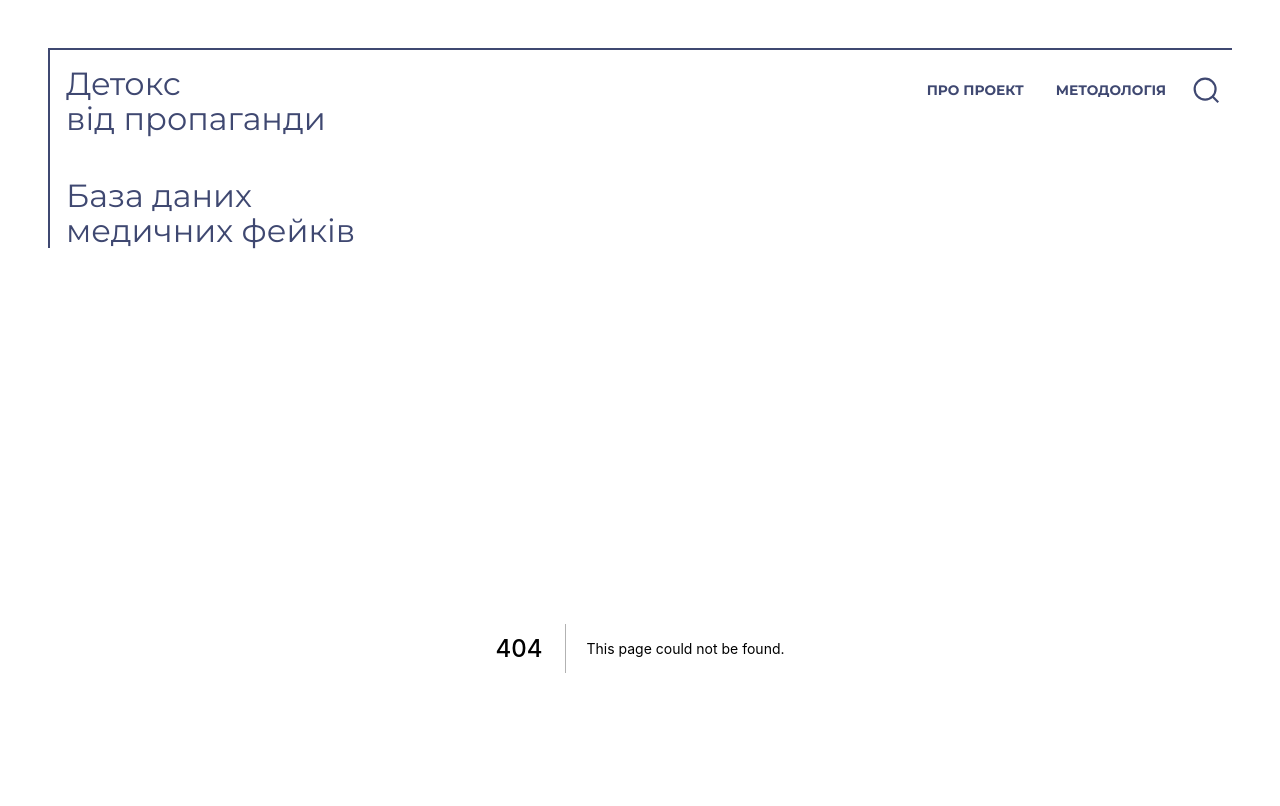
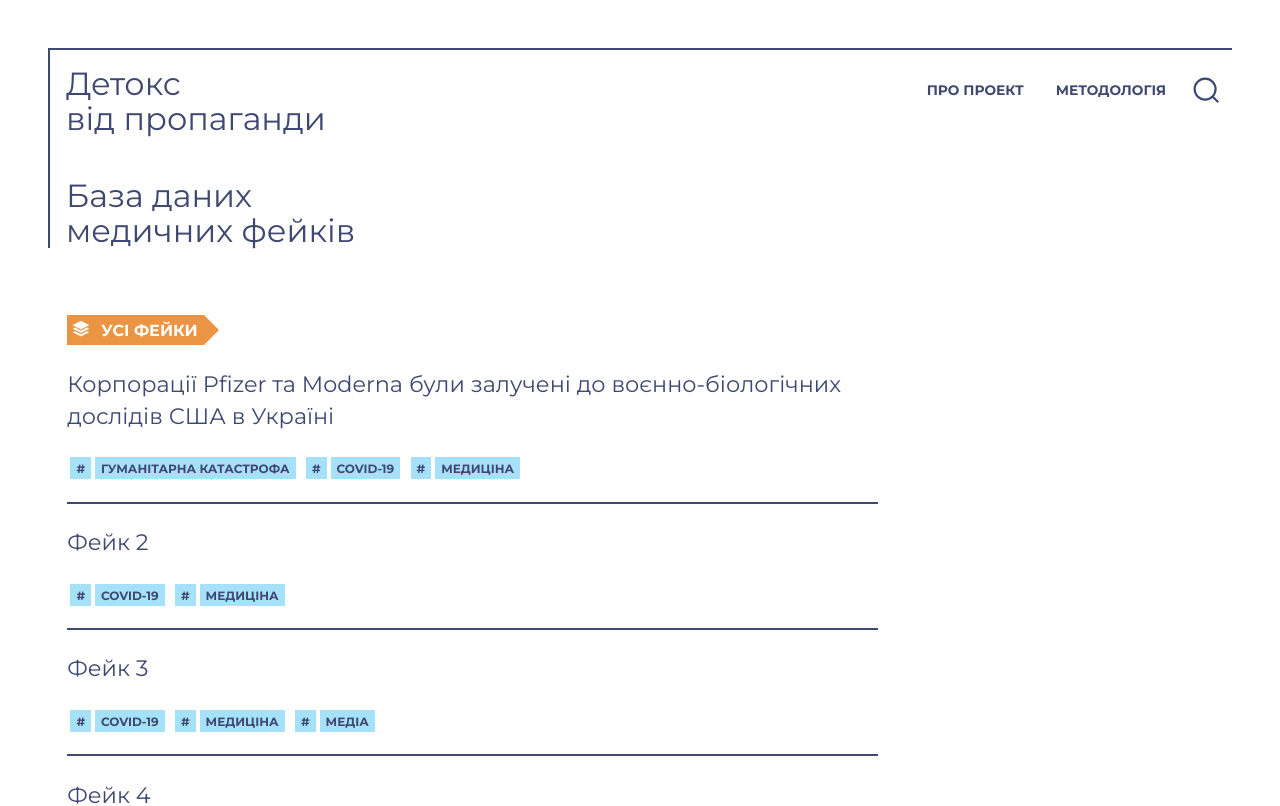
Before and after one commit to sergesoroka/medical-fakes-database, a Next.js app: page /fakes in a window 1280 px wide. Before the commit this address had no page. Shown: the top 806 px of the page. Built offline with nearby package versions, Linux system fonts and the light colour scheme.

Commit message:
All Fakes Page is added

```diff
--- a/components/Card/CardsLayout.tsx
+++ b/components/Card/CardsLayout.tsx
@@ -4,23 +4,26 @@ import styles from "./Card.module.css";
 import Card from "./Card";
 import SectionLabel from "../SectionLabel/SectionLabel";
 import { tableData } from "../../data/tableData";
-import { useGetFakesByNameQuery } from "../../store/api";
+import Link from "next/link";
 
 const CardsLayout = ({
   suggestions,
   suggestionIndex,
   tag,
+  page,
   handleClick,
 }: {
   suggestions?: string[];
   suggestionIndex?: number;
   tag?: string;
+  page?: string;
   handleClick?: React.ChangeEventHandler<HTMLInputElement>;
 }) => {
   const router = useRouter();
+  console.log(page);
 
-  const renderedData = tableData.map((item, i) => {
-    if (item.theme && !suggestions) {
+  // .slice(0, 5)
+  const homePageRenderedData = tableData.slice(0, 5).map((item, i) => {
     return (
       <Card
         key={i}
@@ -31,7 +34,19 @@ const CardsLayout = ({
         tags={item.tags}
       />
     );
-    }
+  });
+
+  const allFakesPageRenderedData = tableData.map((item, i) => {
+    return (
+      <Card
+        key={i}
+        id={item.id}
+        source={item.source}
+        theme={item.theme}
+        subtheme={item.subtheme}
+        tags={item.tags}
+      />
+    );
   });
 
   const renderedSearchData = tableData.map((item, i) => {
@@ -55,7 +70,10 @@ const CardsLayout = ({
   });
 
   const renderedDataByTag = tableData.map((item, i) => {
-    if (item.tags === tag) {
+    {
+      /* @ts-ignore */
+    }
+    if (item.tags.split(", ").includes(tag)) {
       return (
         <Card
           key={i}
@@ -73,9 +91,18 @@ const CardsLayout = ({
     <div className={styles.cardWrap}>
       {/* @ts-ignore */}
 
-      {!suggestions && !tag ? <SectionLabel label="fakes" /> : null}
-      {suggestions ? renderedSearchData : renderedData}
-      { router.route == '/tag/[tag]' ? renderedDataByTag : null }
+      {!suggestions && !tag ? (
+        <Link href="/fakes">
+          <a>
+            <SectionLabel label="fakes" />
+          </a>
+        </Link>
+      ) : null}
+
+      {page === "tag" ? renderedDataByTag : null}
+      {router.asPath === "/fakes" ? allFakesPageRenderedData : null}
+      {suggestions ? renderedSearchData : null}
+      {page === "home" ? homePageRenderedData : null}
     </div>
   );
 };
--- a/components/Footer/Footer.tsx
+++ b/components/Footer/Footer.tsx
@@ -7,7 +7,7 @@ import instagram from "./../../public/icons/instagram.svg";
 import facebook from "./../../public/icons/facebook.svg";
 import youtube from "./../../public/icons/youtube.svg";
 import logo1 from "./../../public/icons/logo1.png";
-import logo2 from "./../../public/icons/logo2.png";
+import voxCheckLogo from "./../../public/icons/voxchek-logo.svg";
 
 const Footer = () => {
   return (
@@ -24,8 +24,8 @@ const Footer = () => {
           Великої Британії, несе виключно компанія ТОВ «Делойт Консалтинг» в
           рамках контракту №72012118C00001.
         </p>
-        <div style={{ height: "30px", width: '150px', marginTop: "20px" }}>
-          <Image src={logo2} height="30" width="150" alt="Logo VoxCheck" />
+        <div style={{ height: "20px", width: '175px', marginTop: "20px" }}>
+          <Image src={voxCheckLogo} height="20" width="175" alt="Logo VoxCheck" />
         </div>
         <div style={{ height: "87px", width: '151px' }}>
         <Image src={logo1} height="87" width="151" alt="Logo USAID" />
--- /dev/null
+++ b/pages/fakes.tsx
@@ -0,0 +1,10 @@
+import styles from "./../styles/Home.module.scss";
+import CardsLayout from "../components/Card/CardsLayout";
+
+const Fakes = () => {
+  return <div className={styles.singlePageMainContent}>
+    <CardsLayout />
+  </div>;
+};
+
+export default Fakes;
--- a/pages/index.tsx
+++ b/pages/index.tsx
@@ -9,7 +9,7 @@ const Home: NextPage = () => {
   return (
     <div className={styles.mainContent}>
       <div className={styles.fakes}>
-        <CardsLayout />
+        <CardsLayout page='home'/>
         <Infografica />
       </div>
       <div className={styles.media}>
--- a/pages/tag/[tag].tsx
+++ b/pages/tag/[tag].tsx
@@ -9,7 +9,7 @@ const TagPage = () => {
     <div className={styles.tagPageWrap}>
       <h2 className={styles.tagHeading}># {tag}</h2>
       {/* @ts-ignore */}
-      <CardsLayout tag={tag} />
+      <CardsLayout tag={tag} page='tag'/>
     </div>
   )
 }
```
Also changed, not shown: components/Infografica/Infografica.tsx (+7 -1 lines), components/VoxArticles/VoxArticlesLayout.tsx (+12 -5 lines), components/YouTubeVideo/YouTubeVideo.tsx (+11 -4 lines), pages/articles.tsx (added, +10 -0 lines), pages/infografica.tsx (added, +10 -0 lines), pages/video.tsx (added, +7 -0 lines), data/tableData.js, public/icons/voxchek-logo.svg (added). Lines whose indentation alone changed are shown as unchanged.
